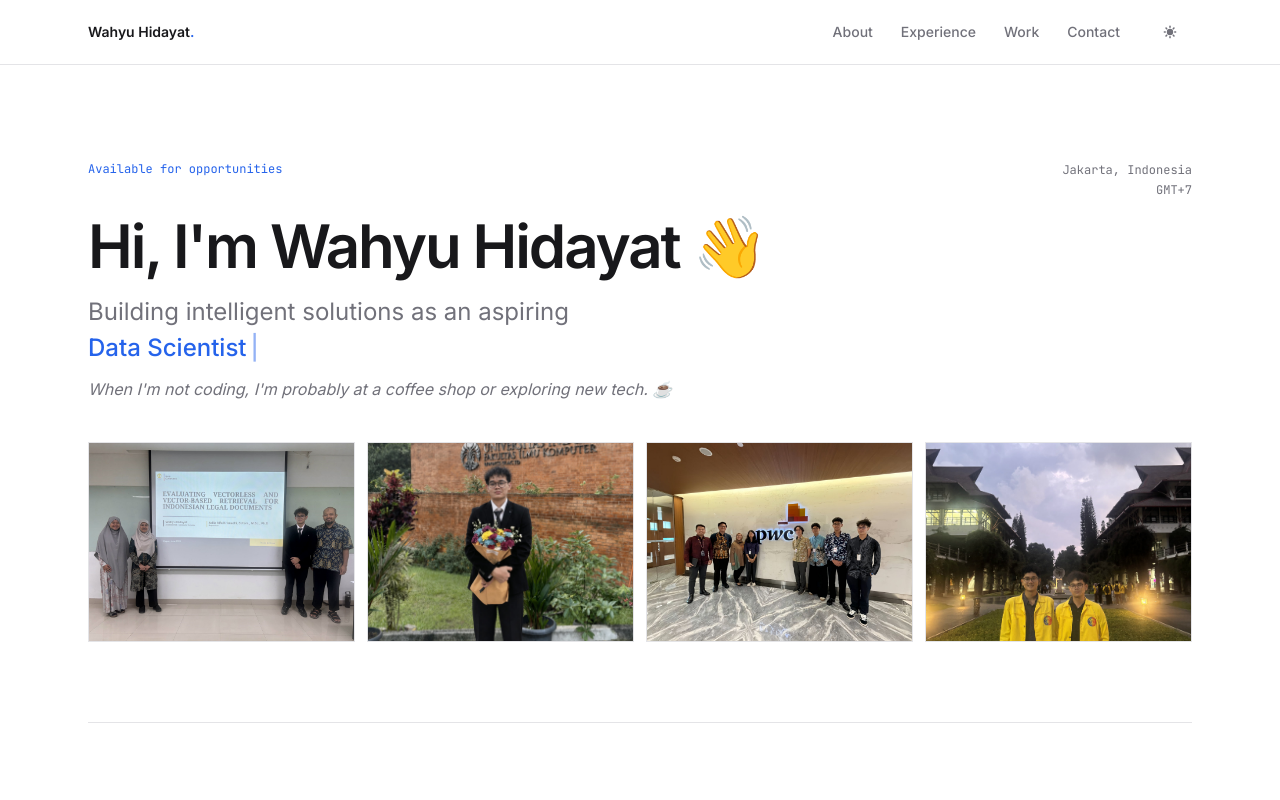
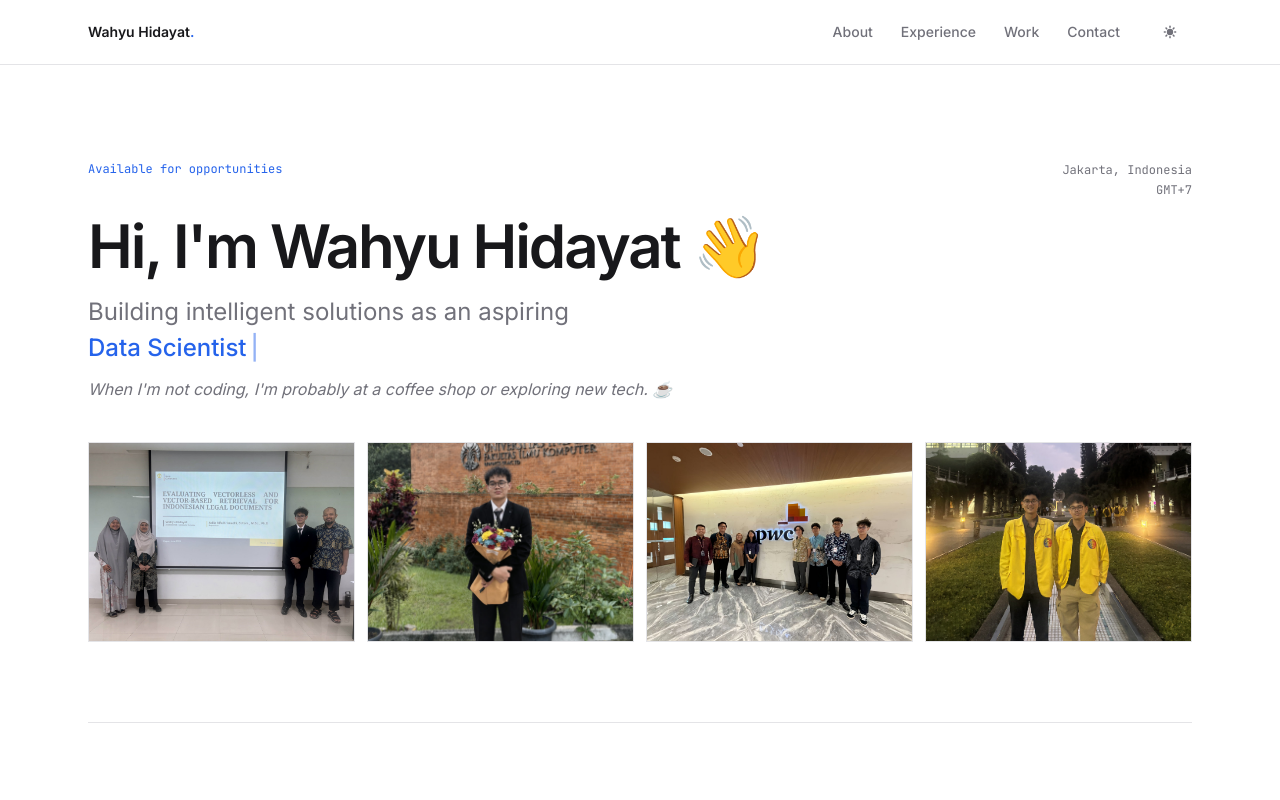
Before and after one commit to wahyuhiddayat/wahyuht, a Next.js app: page / in a window 1280 px wide. Shown: the top 800 px of the page. Built offline with nearby package versions, Linux system fonts and the light colour scheme.

Commit message:
fix: stop hero photo crop from cutting people out of frame

```diff
--- a/src/components/sections/HeroSection.tsx
+++ b/src/components/sections/HeroSection.tsx
@@ -8,7 +8,7 @@ const PHOTOS = [
   { src: "/images/hero-thesis-committee.jpg", alt: "Wahyu presenting his thesis defense with the examining committee" },
   { src: "/images/hero-thesis-defense.jpg", alt: "Wahyu at his thesis defense, Fakultas Ilmu Komputer UI" },
   { src: "/images/hero-pwc-tour.jpg", alt: "Wahyu with colleagues on a company visit to PwC" },
-  { src: "/images/hero-me-and-evans.jpg", alt: "Wahyu on Universitas Indonesia campus at dusk" },
+  { src: "/images/hero-me-and-evans.jpg", alt: "Wahyu and a friend on Universitas Indonesia campus at dusk", objectPosition: "object-bottom" },
 ];
 
 export default function HeroSection() {
@@ -55,7 +55,7 @@ export default function HeroSection() {
               loading="eager"
               sizes="(min-width: 640px) 25vw, 50vw"
               quality={90}
-              className="object-cover"
+              className={`object-cover ${photo.objectPosition ?? ""}`}
             />
           </div>
         ))}
```
